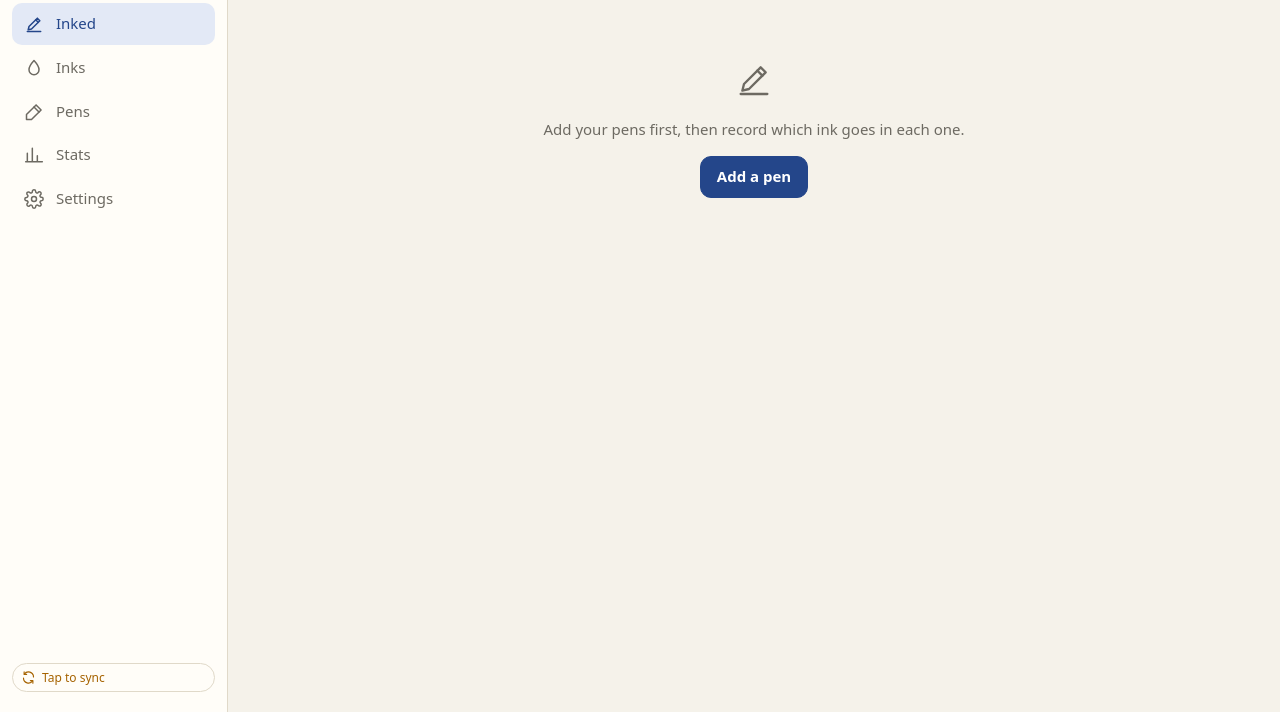
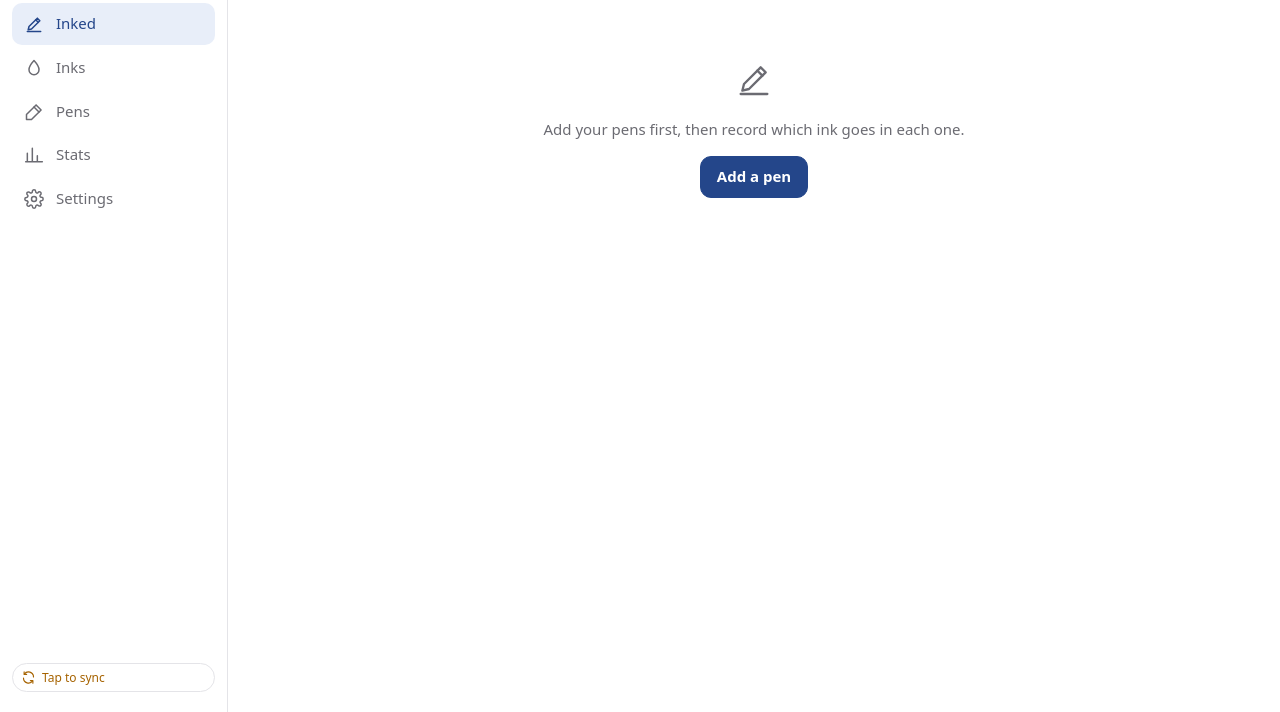
Before and after one commit to luisdiogopalma/Fountain-Pens-and-Inks, a plain HTML site: page index.html in a window 1280 px wide. Shown: the part 88-800 px from the top of the page. Drawn offline with Linux system fonts and the light colour scheme.

Commit message:
Add files via upload

```diff
--- a/index.html
+++ b/index.html
@@ -5,8 +5,9 @@
 <meta name="viewport" content="width=device-width, initial-scale=1, viewport-fit=cover">
 <title>Fountain Pens and Inks</title>
 <meta name="description" content="My fountain pens and inks">
-<meta name="theme-color" content="#f5f2ea" media="(prefers-color-scheme: light)">
-<meta name="theme-color" content="#131519" media="(prefers-color-scheme: dark)">
+<meta name="theme-color" content="#ffffff" media="(prefers-color-scheme: light)">
+<meta name="theme-color" content="#000000" media="(prefers-color-scheme: dark)">
+<script>try { var t = localStorage.getItem('ink.theme'); if (t === 'light' || t === 'dark') { document.documentElement.dataset.theme = t; document.querySelectorAll('meta[name=theme-color]').forEach(function (m) { m.content = t === 'dark' ? '#000000' : '#ffffff'; m.removeAttribute('media'); }); } } catch (e) {}</script>
 <link rel="manifest" href="manifest.webmanifest">
 <link rel="icon" href="icons/icon.svg" type="image/svg+xml">
 <link rel="apple-touch-icon" href="icons/icon-192.png">
--- a/styles.css
+++ b/styles.css
@@ -1,16 +1,20 @@
 :root {
-  --bg: #f5f2ea; --surface: #fffdf8; --surface2: #ede8dc; --text: #1b1f2c; --muted: #6d6a62; --line: #e0d9c9;
-  --accent: #24468a; --accent-2: #e3e9f6; --on-accent: #fff; --danger: #b3261e; --ok: #2e7d4f; --warn: #a66300;
-  --shadow: 0 1px 2px rgba(40, 30, 10, .06), 0 4px 14px rgba(40, 30, 10, .06);
+  --bg: #ffffff; --surface: #ffffff; --surface2: #f1f1f3; --text: #111114; --muted: #6b6b72; --line: #e4e4e8;
+  --accent: #24468a; --accent-2: #e8eef9; --on-accent: #fff; --danger: #b3261e; --ok: #2e7d4f; --warn: #a66300;
+  --shadow: 0 0 0 1px #ececf0, 0 2px 8px rgba(0, 0, 0, .05);
   --r: 14px; --serif: "Iowan Old Style", "Palatino Linotype", Palatino, "Book Antiqua", Georgia, serif;
   --sans: system-ui, -apple-system, "Segoe UI", Roboto, "Helvetica Neue", Arial, sans-serif;
   color-scheme: light;
 }
+/* Night: true black for OLED screens. Follows the device unless a theme is chosen in Settings (data-theme). */
 @media (prefers-color-scheme: dark) {
-  :root { --bg: #131519; --surface: #1b1e24; --surface2: #262a32; --text: #ece8df; --muted: #9c988f; --line: #2f333c;
-    --accent: #9db7ff; --accent-2: #232d45; --on-accent: #0f1530; --danger: #ff8a80; --ok: #7ccf9a; --warn: #f0b35a;
-    --shadow: 0 1px 2px rgba(0,0,0,.4), 0 6px 18px rgba(0,0,0,.25); color-scheme: dark; }
+  :root:not([data-theme="light"]) { --bg: #000000; --surface: #0f0f11; --surface2: #1b1b1e; --text: #f2f2f3; --muted: #9a9aa1; --line: #232327;
+    --accent: #9db7ff; --accent-2: #18213a; --on-accent: #0f1530; --danger: #ff8a80; --ok: #7ccf9a; --warn: #f0b35a;
+    --shadow: 0 0 0 1px #1c1c20; color-scheme: dark; }
 }
+:root[data-theme="dark"] { --bg: #000000; --surface: #0f0f11; --surface2: #1b1b1e; --text: #f2f2f3; --muted: #9a9aa1; --line: #232327;
+  --accent: #9db7ff; --accent-2: #18213a; --on-accent: #0f1530; --danger: #ff8a80; --ok: #7ccf9a; --warn: #f0b35a;
+  --shadow: 0 0 0 1px #1c1c20; color-scheme: dark; }
 * { box-sizing: border-box; }
 html { -webkit-text-size-adjust: 100%; }
 body { margin: 0; background: var(--bg); color: var(--text); font: 15px/1.45 var(--sans); -webkit-tap-highlight-color: transparent; }
--- a/sw.js
+++ b/sw.js
@@ -1,5 +1,5 @@
 // Offline support: app files are served from cache and refreshed in the background.
-const CACHE = 'fountain-pens-and-inks-v13';
+const CACHE = 'fountain-pens-and-inks-v14';
 const FILES = ['./', 'index.html', 'styles.css', 'config.js', 'seed.json', 'manifest.webmanifest', 'js/app.js', 'js/db.js', 'js/drive.js', 'js/editor.js', 'icons/icon.svg', 'icons/icon-192.png', 'icons/icon-512.png'];
 self.addEventListener('install', e => { e.waitUntil(caches.open(CACHE).then(c => c.addAll(FILES)).then(() => self.skipWaiting())); });
 self.addEventListener('activate', e => { e.waitUntil(caches.keys().then(ks => Promise.all(ks.filter(k => k !== CACHE).map(k => caches.delete(k)))).then(() => self.clients.claim())); });
```
Also changed, not shown: manifest.webmanifest.
